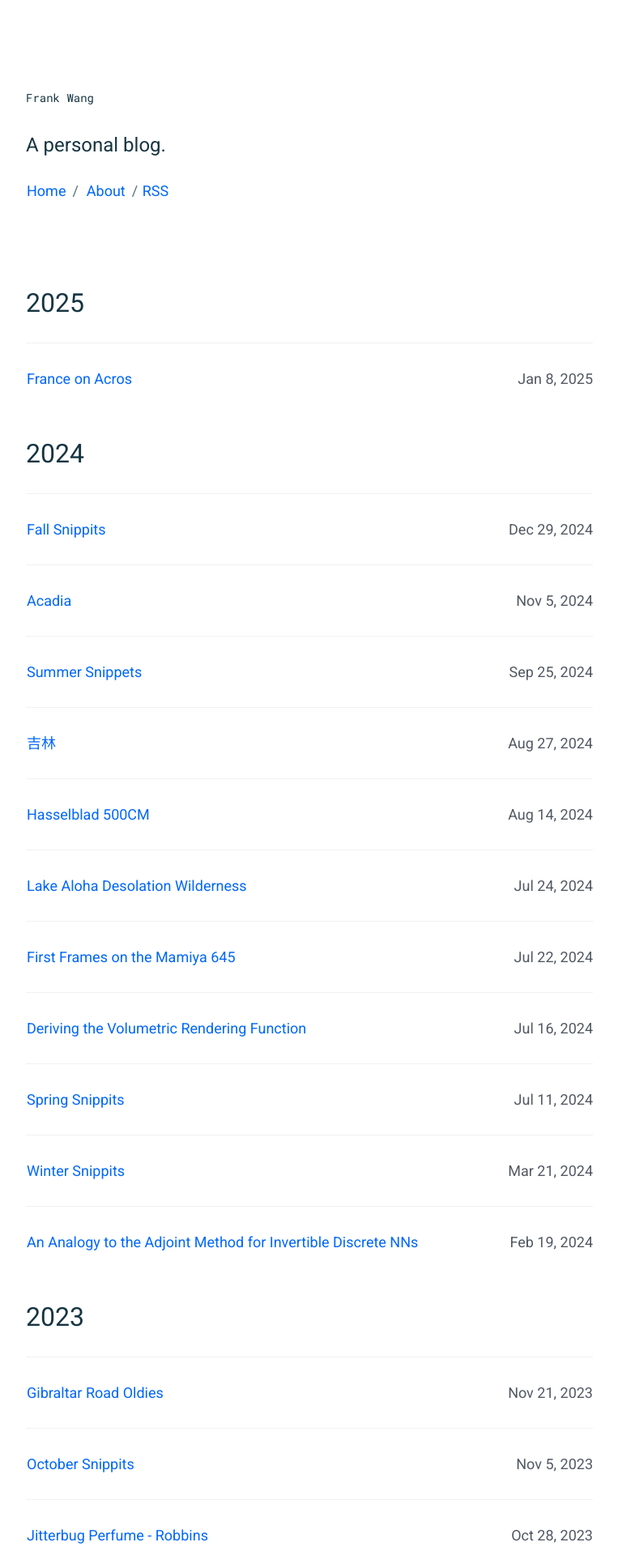
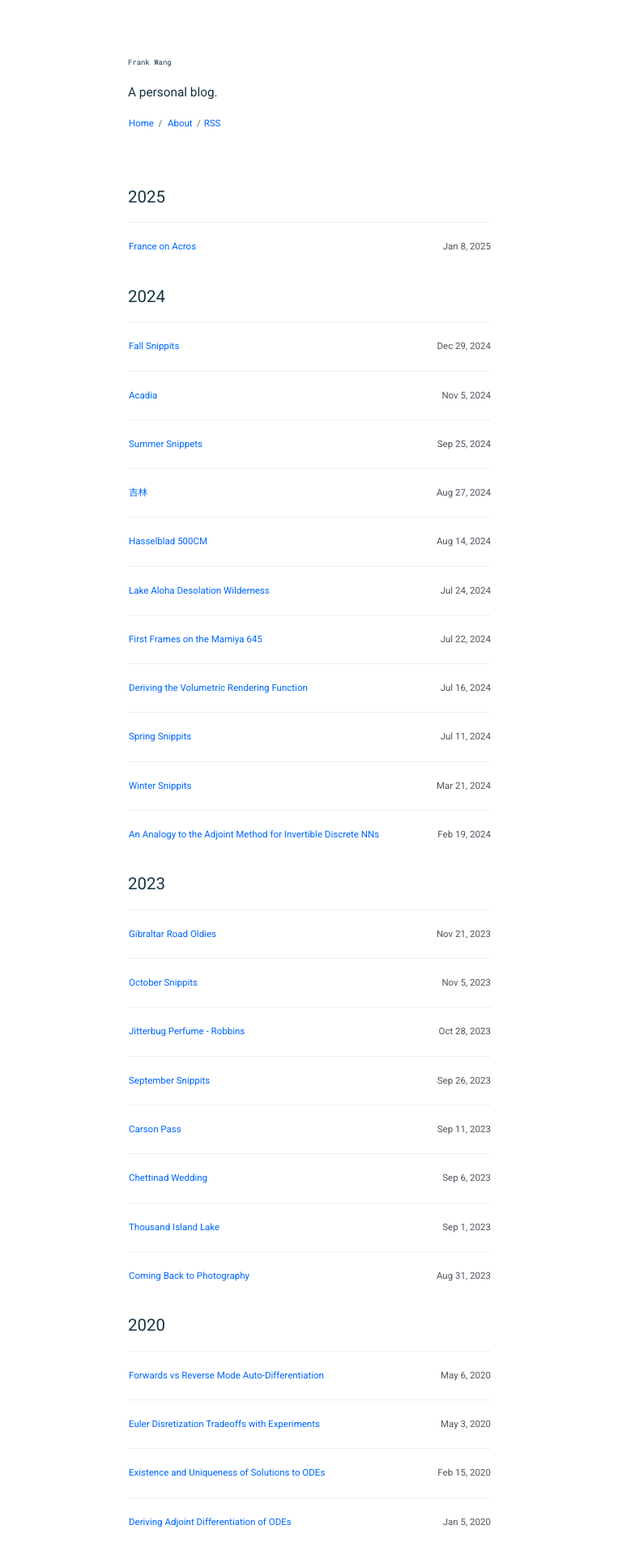
Before and after one commit to frankwang95/frankwang95.github.io, a Jekyll site: the page built from index.html, in a window 1280 px wide. Shown: the top 1920 px of the page at 81% size, without its empty margins (258-1021 px from the left). Built offline with Jekyll 4.4.1, drawn with Linux system fonts in a browser that asks for light colours.

Commit message:
Update _reset.scss

```diff
--- a/_sass/base/_reset.scss
+++ b/_sass/base/_reset.scss
@@ -18,7 +18,7 @@ html {
     min-height: 100%;
     box-sizing: border-box;
     -webkit-tap-highlight-color: transparent;
-    font-size: 62.5%; // Make it easy to calculate rems to px
+    font-size: 40%; // Make it easy to calculate rems to px
 }
 
 body {
```
